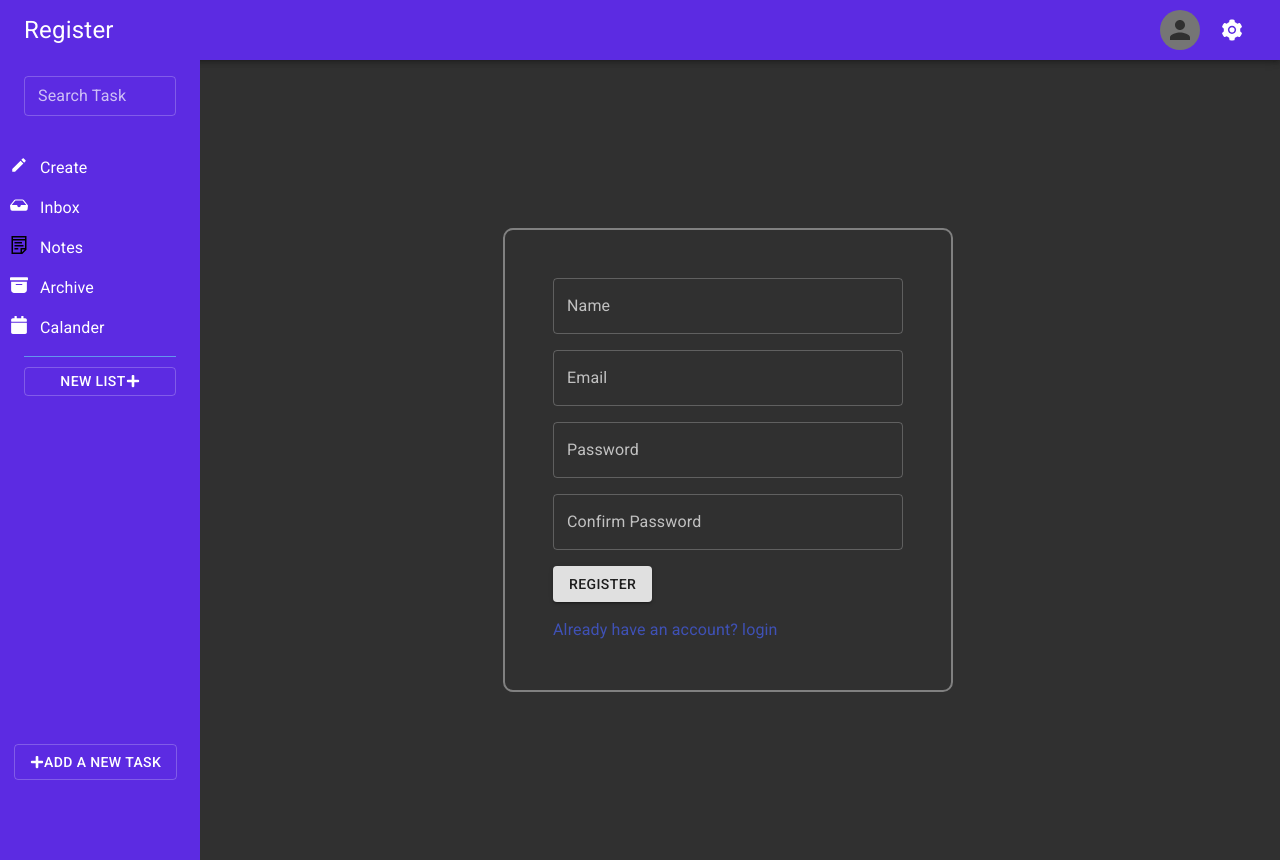
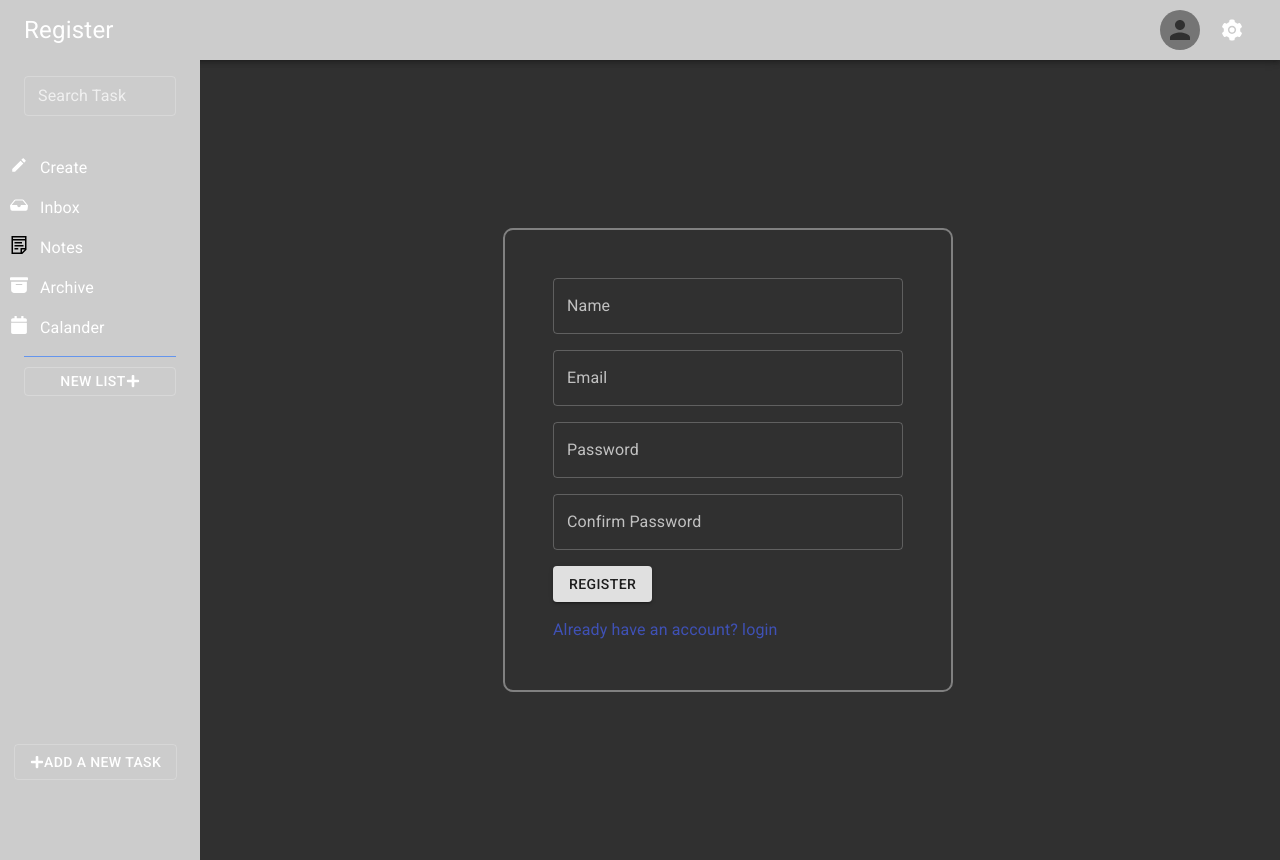
Before and after one commit to RumonHasan/pinacle, a Next.js app: page /register in a window 1280 px wide. Built offline with nearby package versions, Linux system fonts and the light colour scheme.

Commit message:
user-theme

```diff
--- a/components/MainLayout.js
+++ b/components/MainLayout.js
@@ -20,7 +20,8 @@ ListItem,
 ListSubheader,
 Popover,
 Dialog,
-DialogTitle
+DialogTitle,
+Input
 } from '@material-ui/core';
 import {CgDarkMode} from 'react-icons/cg';
 import {FaSearch} from 'react-icons/fa';
@@ -39,6 +40,7 @@ import { useRouter } from 'next/dist/client/router';
 import { useSnackbar } from 'notistack';
 import { GoogleLogout } from 'react-google-login';
 import { HexColorPicker } from 'react-colorful';
+import axios from 'axios';
 
 const MainLayout = ({children, title}) => {
     const {state, dispatch} = useContext(TaskContext);
@@ -71,17 +73,47 @@ const MainLayout = ({children, title}) => {
     // hex color picker
     const [color, setColor] = useState(colors.main);
     const [colorDialogOpen, setColorDialogOpen] = useState(false);
+    const [imageUrl, setImageUrl] = useState('');
+
+    const getImageUrl = (imageFile) => new Promise((resolve, reject)=>{
+        if(imageFile){
+            const reader = new FileReader();
+            reader.onload= (e) =>{
+                resolve(e.target.result);
+            }
+            reader.readAsDataURL(imageFile);
+        }
+    })
+    console.log(imageUrl);
+
+    const handleWallpaper = (e)=>{
+        const imageFile = e.target.files[0];
+        if(imageFile && imageFile.type.substr(0,5) === 'image'){
+            getImageUrl(imageFile).then((data)=> setImageUrl(data));
+        }else{
+            setImageUrl('');
+    }
+    }
 
     const closeColorDialog = ()=>{
         setColorDialogOpen(false);
         closeDrawer();
     }
 
-    const dispatchTheme = ()=>{
-        Cookies.set('userTheme', color);
-        setColorDialogOpen(false);
-        closeDrawer();
+    const dispatchTheme = async ()=>{
+        console.log(userInfo._id);
+        try{
+            const {data} = await axios.post(`/api/user/${userInfo._id}/updateThemes`, {colorTheme: color, image: imageUrl});
+            dispatch({type:'UPDATE_USER_THEME', payload: data.theme});
+            console.log(data);
+            Cookies.set('userTheme', color);
+            setColorDialogOpen(false);
+            closeDrawer();
+        }catch(err){
+            enqueueSnackbar(`Unable to update the theme: ${err}`, {variant:'error'})
+        }
     }
+
     // custom theme
     const customTheme = createTheme({
         palette:{
@@ -214,13 +246,15 @@ const MainLayout = ({children, title}) => {
                         </Container>
                         <Button onClick={dispatchTheme} variant='contained' style={{width:100, height:40, margin:20}}>Select</Button>
                     </Box>
+                    <Input type='file' accept='image/*' onChange={handleWallpaper} id='contained-button-file'/>
                 </Dialog>
 
                 <Box display='flex' className={classes.mainContentBlock}>
                     <Container className={classes.sidebarContainer}>
                         <Sidebar/>
                     </Container>
-                    <Container className={classes.mainComponent}>
+                    <Container className={classes.mainComponent} style={{backgroundImage: imageUrl ? `url${imageUrl}`: undefined,
+                    backgroundSize:'cover'}}>
                         {children}
                     </Container>
                 </Box>
--- a/models/UserModel.js
+++ b/models/UserModel.js
@@ -4,7 +4,8 @@ const userSchema = new mongoose.Schema({
     name: { type: String, required: true},
     email: {type: String, required: true, unique: true},
     password: {type: String, required: true },
-    theme: {type:String, required:true},
+    theme: {type:String},
+    background: {type:String}
 },
 {
     timestamps: true,
--- /dev/null
+++ b/pages/api/user/[id]/updateThemes.js
@@ -0,0 +1,26 @@
+import nextConnect from "next-connect";
+import database from "../../../../utils/database";
+import User from "../../../../models/UserModel";
+
+const updateUserThemes = nextConnect();
+
+updateUserThemes.post(async(req,res)=>{
+    await database.connect();
+    const color = req.body.colorTheme;
+    const wallPaper = req.body.image;
+    const user = await User.findById(req.query.id);
+    if(user){
+        await user.updateOne({
+            theme: color,
+            background: wallPaper
+        });
+        const updatedUser = await user.save();
+        await database.disconnect();
+        res.send({updatedUser});
+    }else{
+        res.status(404).send({message:'failed to update'});
+    }
+    res.statusCode(404).send({message:'user not found'});
+})
+
+export default updateUserThemes;
--- a/pages/api/user/register.js
+++ b/pages/api/user/register.js
@@ -12,6 +12,9 @@ registerHandler.post(async(req,res)=>{
     const name = req.body.name;
     const email = req.body.email;
     const password = bcrypt.hashSync(req.body.password);
+    const theme = req.body.theme;
+    const background = req.body.background;
+    console.log(req.body);
 
     // checking whether the email already exists or not
     const existEmail = await User.findOne({email: req.body.email});
@@ -23,7 +26,9 @@ registerHandler.post(async(req,res)=>{
     const newUser = new User({
         name: name,
         email: email,
-        password: password
+        password: password,
+        theme: theme,
+        background: background
     });
     const user = await newUser.save();
     await database.disconnect();
@@ -32,7 +37,9 @@ registerHandler.post(async(req,res)=>{
         userToken,
         _id: user._id,
         name:user.name,
-        email:user.email
+        email:user.email,
+        theme: user.theme,
+        background: user.background,
     })
 });
 export default registerHandler;
--- a/pages/register.js
+++ b/pages/register.js
@@ -28,7 +28,7 @@ const Register = () => {
             return;
         }
         try{
-            const {data} = await axios.post('/api/user/register', {name, email, password});
+            const {data} = await axios.post('/api/user/register', {name, email, password, theme:null, background:null});
             dispatch({type: 'ADD_USER_INFO_CUSTOM', payload:data});
             Cookies.set('userInfo', data);
             enqueueSnackbar('registration successful', {variant:'success'})
--- a/utils/styles.js
+++ b/utils/styles.js
@@ -4,8 +4,10 @@ import colors from "./colors";
 import { TaskContext } from "./taskManager";
 import Cookies from "js-cookie";
 const StyleObjects = ()=>{
-    const userTheme = Cookies.get('userTheme')
-    ? JSON.parse(JSON.stringify(Cookies.get('userTheme'))) : colors.secondary
+    const {state} = useContext(TaskContext);
+    const {userInfo} = state;
+    const userTheme = userInfo.theme ? userInfo.theme :
+    '#ccc';
 
     const useLayoutStyles = makeStyles(theme=>({
         appbar:{
--- a/utils/taskManager.js
+++ b/utils/taskManager.js
@@ -35,10 +35,15 @@ const reducer = (state, action)=>{
                 ...state,
                 darkMode:true
             }
-        case 'LOAD_USER_THEME':
+        // case 'LOAD_USER_THEME':
+        //     return{
+        //         ...state,
+        //         userTheme: action.payload,
+        //     }
+        case 'UPDATE_USER_THEME':
             return{
                 ...state,
-                userTheme: action.payload,
+                userTheme: action.payload
             }
        // add archives
        case 'ADD_TO_ARCHIVE':
```
Also changed, not shown: 1 other file (tests, documents, lock files or other folders).
